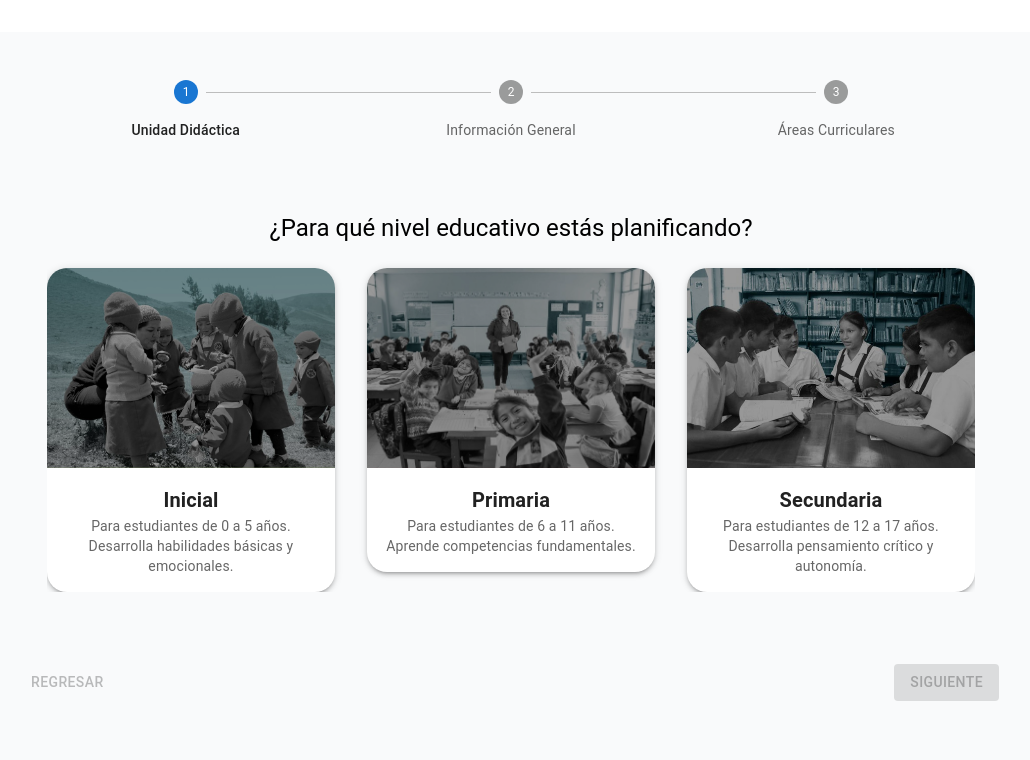
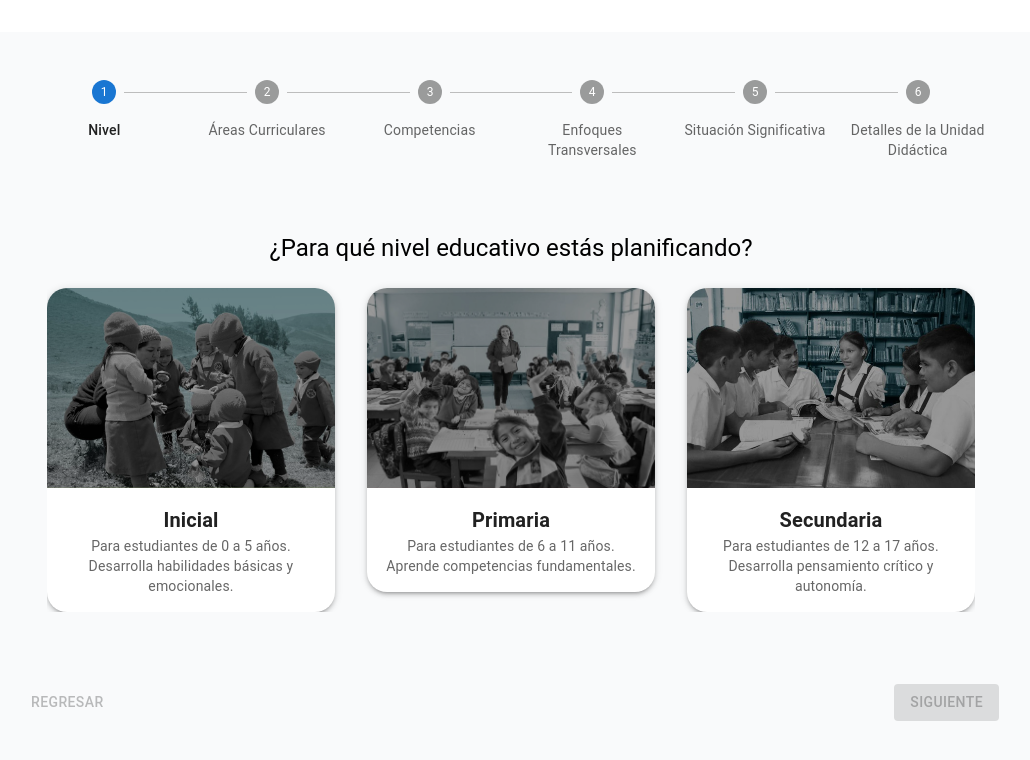
Before and after one commit to jahazielgg/maestria, a React (Vite) app: page / in a window 1280 px wide. Shown: the top 760 px of the page, without its empty margins (129-1159 px from the left). Built offline with nearby package versions, Linux system fonts and the light colour scheme.

Commit message:
refactor(didacticUnitWizard): Update step components and improve step labels for clarity

```diff
--- a/src/modules/didacticUnit/components/DidacticUnitWizard.tsx
+++ b/src/modules/didacticUnit/components/DidacticUnitWizard.tsx
@@ -1,26 +1,41 @@
 import { Box, Button, Step, StepLabel, Stepper } from "@mui/material";
 import { useDidacticUnitStore } from "../../../store/useDidacticUnitStore";
-import Step1UnitType from "../steps/Step1LevelCycleGrade";
-import Step2GeneralData from "../steps/Step2CurricularAreas";
 import Step3CurricularAreas from "../steps/Step3Competencies";
+import Step1LevelCycleGrade from "../steps/Step1LevelCycleGrade";
+import Step2CurricularAreas from "../steps/Step2CurricularAreas";
+import Step4TransversalApproaches from "../steps/Step4TransversalApproach";
+import Step5SignificantSituation from "../steps/Step5SignificantSituation";
+import Step6DidacticUnitDetails from "../steps/Step6DidacticUnitDetails";
 
-const steps = ['Unidad Didáctica', 'Información General',
-    'Áreas Curriculares'];
-
-
+const steps = ['Nivel', 'Áreas Curriculares', 'Competencias', 'Enfoques Transversales', 'Situación Significativa', 'Detalles de la Unidad Didáctica'];
 
 
 export default function DidacticUnitWizard() {
-    const { currentStep, nextStep, prevStep, unitType, generalData, selectedCurricularAreas } = useDidacticUnitStore();
+    const {
+        currentStep,
+        nextStep,
+        prevStep,
+        unitType,
+        selectedCurricularAreas,
+        generalData,
+
+
+    } = useDidacticUnitStore();
 
     const renderStep = () => {
         switch (currentStep) {
             case 0:
-                return <Step1UnitType />;
+                return <Step1LevelCycleGrade />;
             case 1:
-                return <Step2GeneralData />;
+                return <Step2CurricularAreas />;
             case 2:
                 return <Step3CurricularAreas />;
+            case 3:
+                return <Step4TransversalApproaches />;
+            case 4:
+                return <Step5SignificantSituation />;
+            case 4:
+                return <Step6DidacticUnitDetails />;
             default:
                 return null;
         }
```
